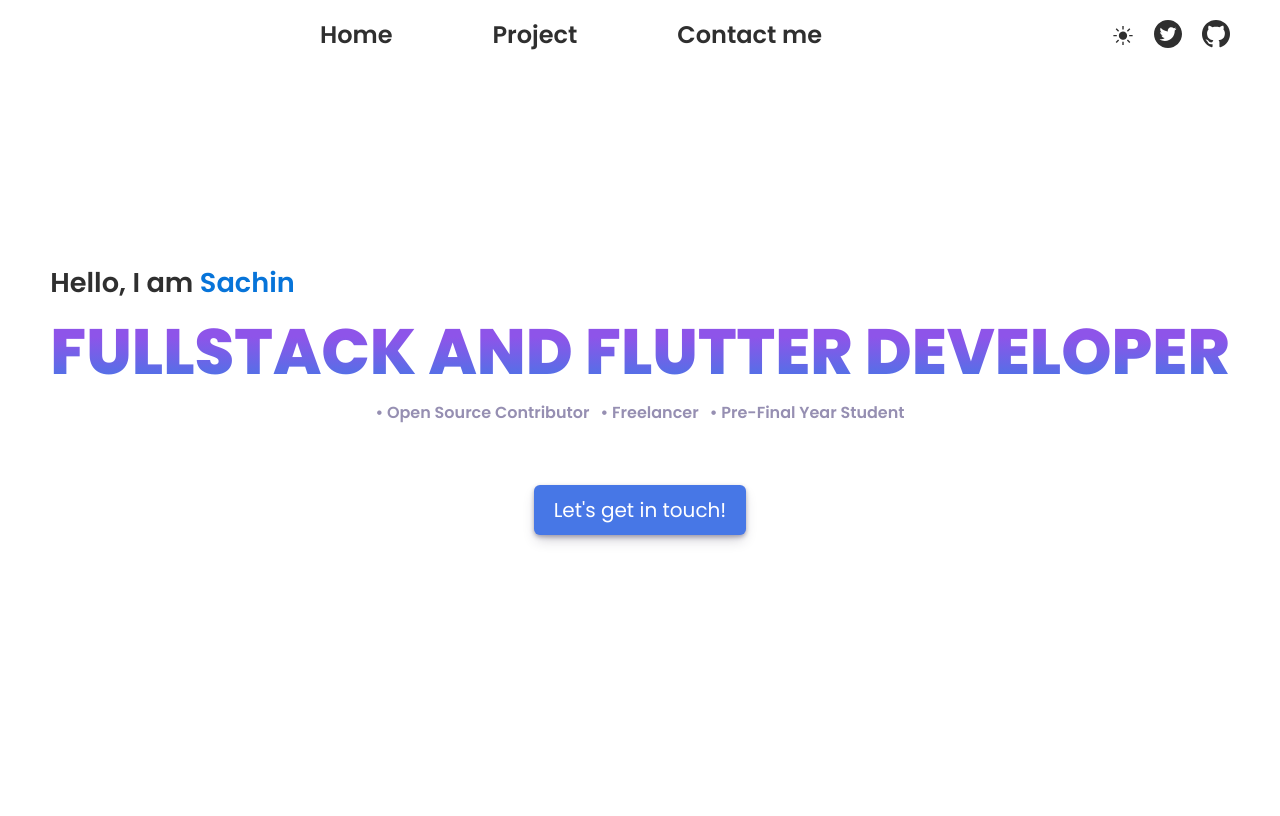
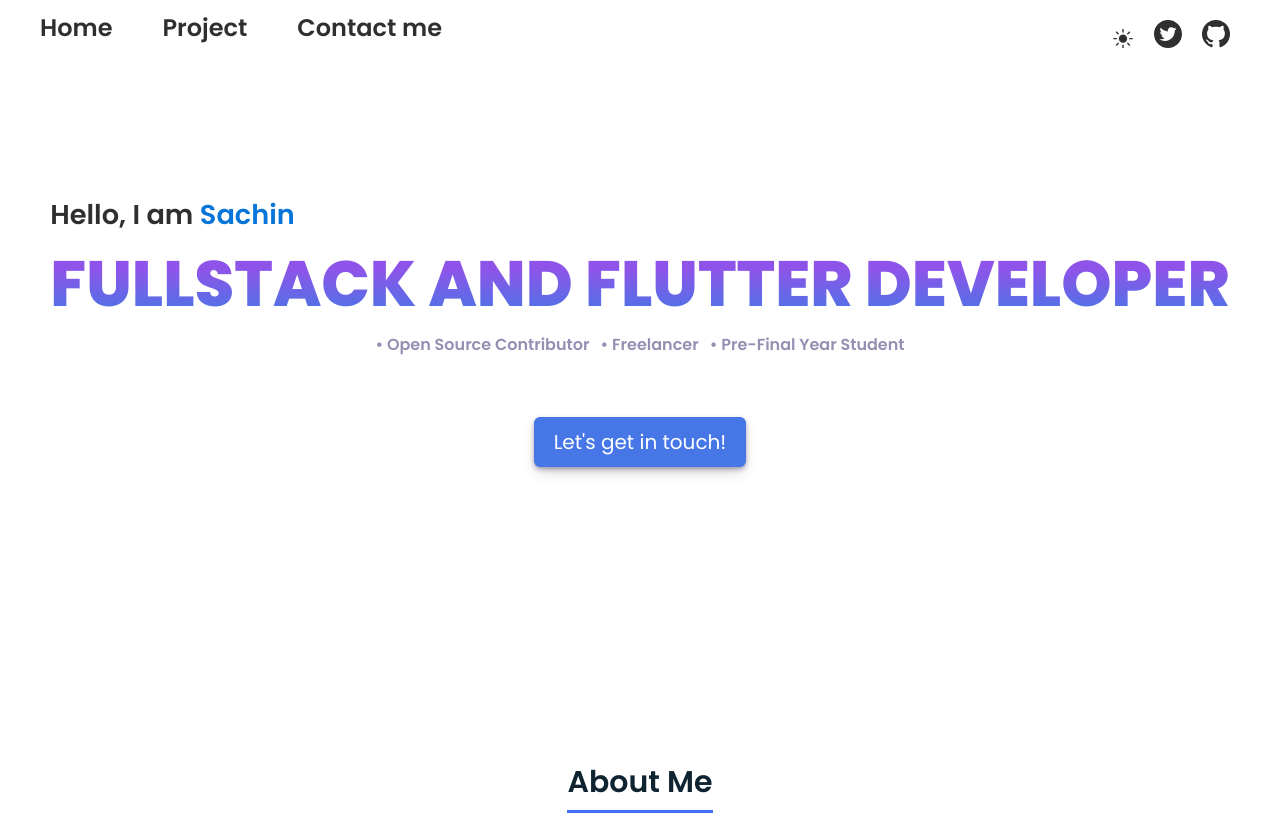
Before and after one commit to sachinv26/Website, a plain HTML site: page index.html in a window 1280 px wide. Shown: the top 816 px of the page. Drawn offline with nearby package versions, Linux system fonts and the light colour scheme.

Commit message:
fixed navbar

```diff
--- a/index.html
+++ b/index.html
@@ -14,20 +14,13 @@
 
 <body>
   <header>
-    <a href="#">
-      <nav>
-
-    </a>
-    <ul>
-      <li><a href="#" class="hover-animation">Home</a></li>
-      <li>
-        <a href="#projectsSection" class="hover-animation">Project</a>
-      </li>
-      <li>
-        <a href="#contactPage" class="hover-animation">Contact me</a>
-      </li>
-    </ul>
-    <div class="icons">
+    <nav>
+        <ul class="left-align">
+          <li><a href="#" class="hover-animation">Home</a></li>
+          <li><a href="#projectsSection" class="hover-animation">Project</a></li>
+          <li><a href="#contactPage" class="hover-animation">Contact me</a></li>
+        </ul>
+        <div class="icons">
       <a onclick="myFunction()"><svg width="22" height="22" viewBox="0 0 22 22" fill="none" xmlns="http://www.w3.org/2000/svg">
         <g clip-path="url(#clip0_6_80)">
           <path d="M10.3125 3H11.6875V6.4375H10.3125V3ZM14.9105 7.74375L17.3209
@@ -111,7 +104,7 @@
                       3.30736C20.5154 1.16111 17.2974 -0.0113949 13.9749
                       8.34835e-05V8.34835e-05Z" fill="black" />
         </svg></a>
-    </div>
+        </div>
     </nav>
   </header>
 
@@ -147,8 +140,8 @@
         <p>I'm a junior studying computer science and engineering.
           I'm interested in technologies like Android and Web 3.
           I'm currently learning JavaScript, Dart, and Flutter. I
-          have spent the last two years developing Flutter
-          websites and apps.I'm a C, C++, Python, Dart, and
+          have spent the last three years developing Flutter
+          apps. I'm a C, C++, Python, Dart, and
           JavaScript programmer. In these languages, I am also
           working on applying data structures and algorithms.
         </p>
--- a/style.css
+++ b/style.css
@@ -41,51 +41,86 @@ header {
   width: 100%;
 }
 
-/* Navbar styling */
 nav {
+  position: fixed;
   width: 100%;
   display: flex;
   padding: 10px 40px;
-  align-items: center;
   justify-content: space-between;
 }
 
 nav > ul {
   list-style: none;
   display: flex;
-  gap: 100px;
+  gap: 50px;
+  /* Added this line */
 }
 
 nav a {
-  text-decoration: none;
-  color: #2f2f2f;
+  color: linear-gradient(to top, #4776e6 0%, #8e54e9 74%); /* Changed to purple */
   font-weight: 600;
   font-size: 1.5rem;
 }
+
 .hover-animation:hover {
   border-bottom: 2px solid blue;
 }
+
 nav svg {
   margin: 10px;
 }
+
 .icons {
+  /* Added this line */
   display: flex;
 }
+
 .icons > a {
   display: grid;
-  place-items: center;
+  place-items: end;
 }
+
 .icons a > svg path {
   fill: #2f2f2f;
 }
+
 .icons a:hover > svg path {
   fill: #4777e6;
 }
+
+/* Added this line */
+.left-align {
+  /* float: left;
+  margin: 0;
+  padding: 0; */
+}
+
+
+
+
+
+
+
+
+
+
+
+
 
 /* Hero section */
 section {
   padding: 0 40px;
 }
+
+
+
+
+
+
+
+
+
+
 /* About Section Css */
 section .content{
   width: 80%;
```
Also changed, not shown: assets/bankist.png (deleted), assets/r-transparent.png (deleted), assets/r.png (deleted), assets/todo.png (deleted).
